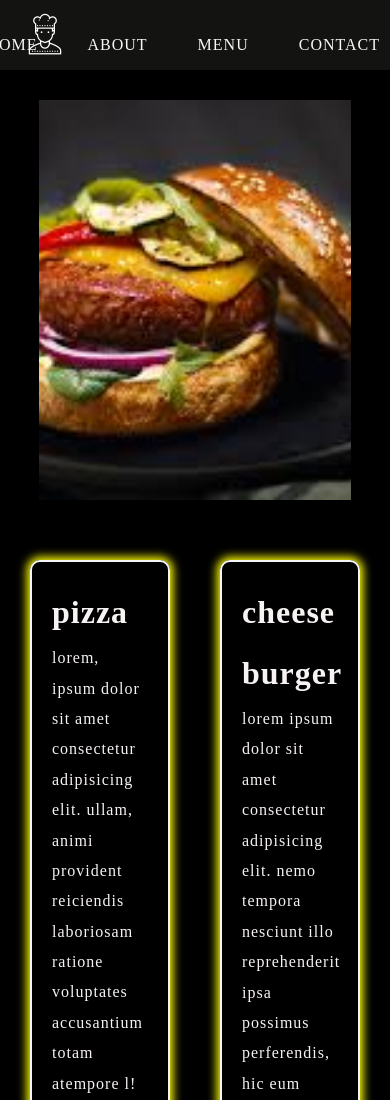
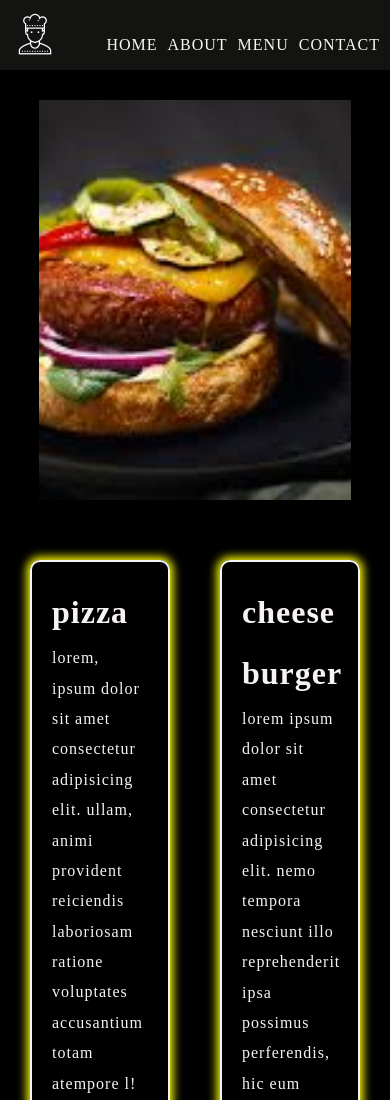
Before and after one commit to LubnaNaseer/Responsive-Food-Website, a plain HTML site: page index.html in a window 390 px wide. Shown: the top 1100 px of the page. Drawn offline with Linux system fonts and the light colour scheme.

Commit message:
Update project.css

```diff
--- a/project.css
+++ b/project.css
@@ -115,9 +115,9 @@ li:hover{
         width: 100%;
     }
     ul{
-        gap:50px
+        gap:10px
     }
     .logo img{
-  margin-right: 90px;
+  margin-right: 110px;
     }
 }
```
